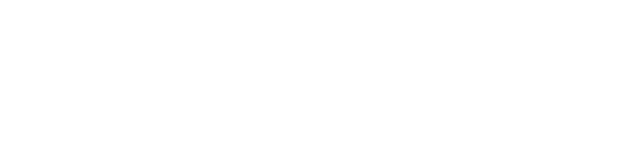
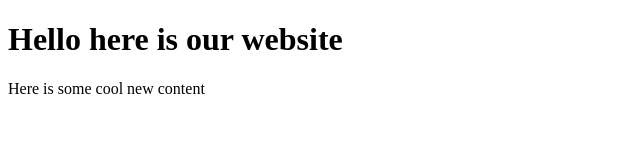
Before and after one commit to sneha11naidu/Python_Library, a plain HTML site: page DAD/index.html in a window 1280 px wide. Shown: the whole page, without its empty margins (0-640 px from the left). Drawn offline with Linux system fonts and the light colour scheme.

Commit message:
added content to index.html

```diff
--- a/DAD/index.html
+++ b/DAD/index.html
@@ -6,6 +6,7 @@
     <title>Document</title>
 </head>
 <body>
-
+    <h1>Hello here is our website </h1>
+    <p>Here is some cool new content</p>
 </body>
 </html>
```
